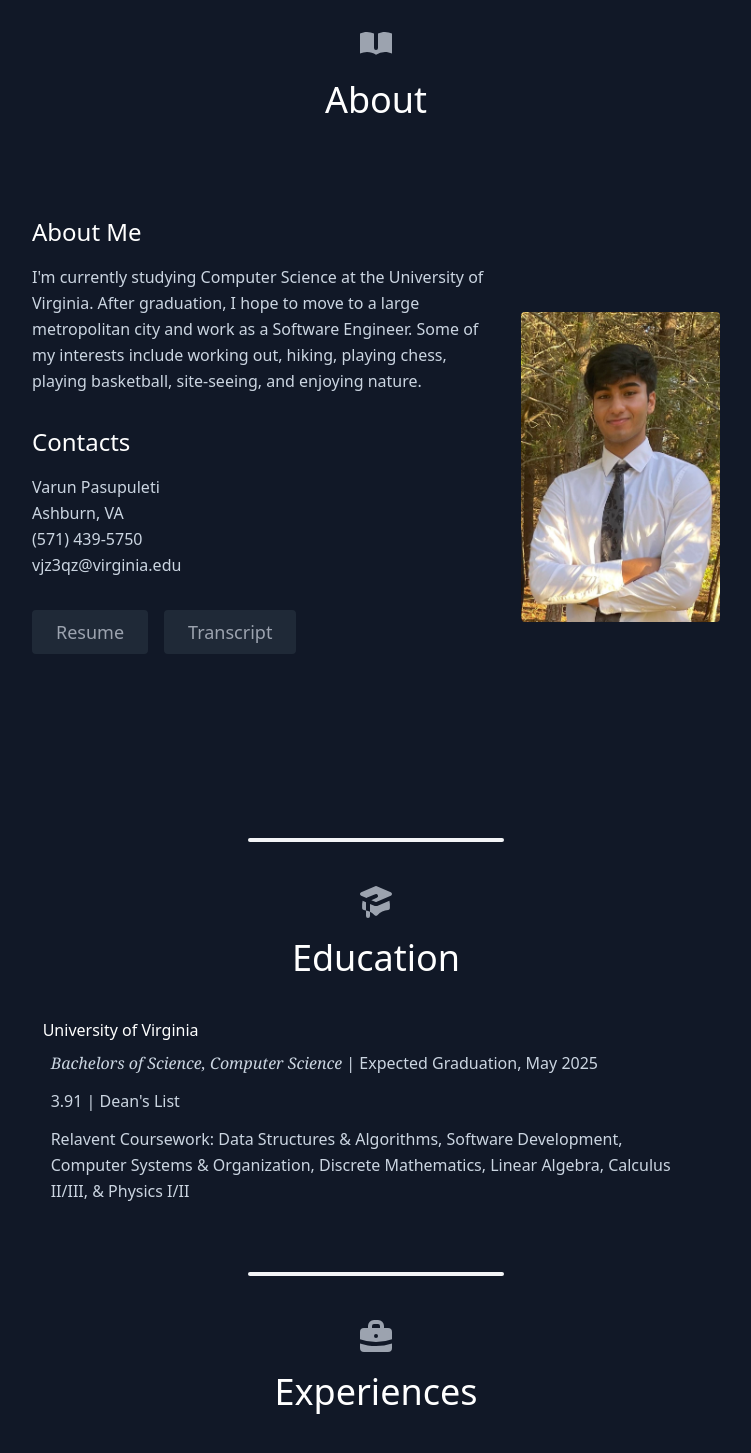
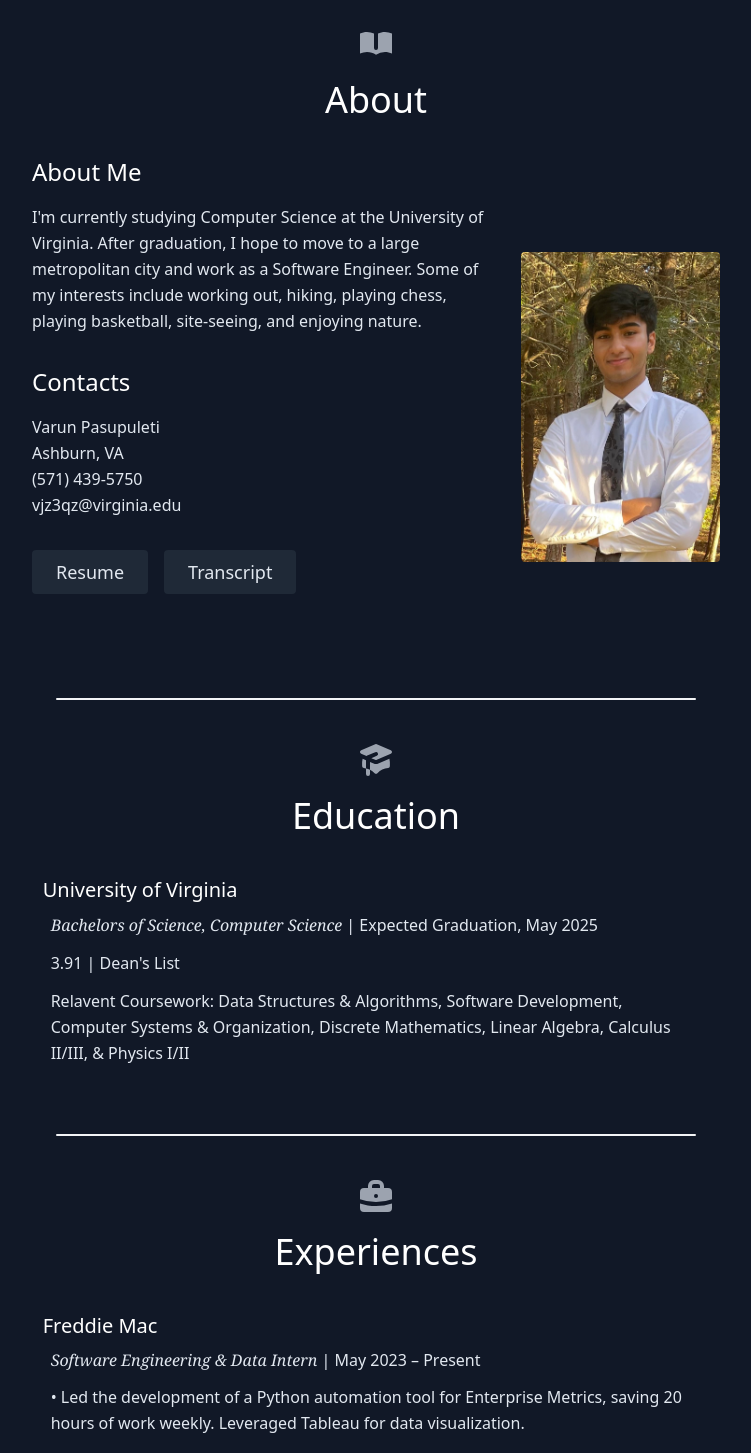
Before and after one commit to vjz3qz/portfolio, a React (Create React App) app: page / in a window 1280 px wide. Shown: the part 720-2173 px from the top of the page, without its empty margins (264-1015 px from the left). Built offline with nearby package versions, Linux system fonts and the light colour scheme; the HTML template or start-up script is replaced by a standard one.

Commit message:
fixed text color

```diff
--- a/src/App.js
+++ b/src/App.js
@@ -17,15 +17,15 @@ function App() {
       <hr className="w-0 h-0 mx-auto mb-10 bg-gray-100 border-0 rounded md:mb-10 dark:bg-gray-700"></hr>
 
       <About />
-        <hr className="w-1/5 h-1 mx-auto my-10 bg-gray-100 border-0 rounded md:my-10 dark:bg-gray-700"></hr>
+        <hr className="w-1/2 h-0.5 mx-auto my-10 bg-gray-100 border-0 rounded md:my-10 dark:bg-gray-700"></hr>
       <Education />
-        <hr className="w-1/5 h-1 mx-auto my-10 bg-gray-100 border-0 rounded md:my-10 dark:bg-gray-700"></hr>
+        <hr className="w-1/2 h-0.5 mx-auto my-10 bg-gray-100 border-0 rounded md:my-10 dark:bg-gray-700"></hr>
       <Experiences />
 
-      <hr className="w-1/5 h-1 mx-auto my-10 bg-gray-100 border-0 rounded md:my-10 dark:bg-gray-700"></hr>
+      <hr className="w-1/2 h-0.5 mx-auto my-10 bg-gray-100 border-0 rounded md:my-10 dark:bg-gray-700"></hr>
       <Projects />
 
-      <hr className="w-1/5 h-1 mx-auto my-10 bg-gray-100 border-0 rounded md:my-10 dark:bg-gray-700"></hr>
+      <hr className="w-1/2 h-0.5 mx-auto my-10 bg-gray-100 border-0 rounded md:my-10 dark:bg-gray-700"></hr>
       <Skills />
     </main>
   );
--- a/src/components/About.js
+++ b/src/components/About.js
@@ -11,14 +11,14 @@ export default function About() {
         </h1>
       </div>
 
-      <div className="container mx-auto lg:max-w-screen-md px-10 py-20 grid grid-cols-1 sm:grid-cols-3 gap-4 items-center">
+      <div className="container mx-auto lg:max-w-screen-md px-10 pt-5 grid grid-cols-1 sm:grid-cols-3 gap-4 items-center">
         <div className="flex flex-col items-start sm:mb-16 mb-0 text-center sm:text-left col-span-1 sm:col-span-2">
           <div>
             <div>
               <h1 className="title-font sm:text-2xl text-xl mb-4 font-medium text-white">
                 About Me
               </h1>
-              <p className="font-light mb-8 leading-relaxed text-slate-300">
+              <p className="font-light mb-8 leading-relaxed text-slate-200">
                 I'm currently studying Computer Science at the University of Virginia.
                 After graduation, I hope to move to a large metropolitan city and work as a Software Engineer.
                 Some of my interests include working out, hiking, playing chess, playing basketball, site-seeing, and enjoying nature.
@@ -29,7 +29,7 @@ export default function About() {
                 Contacts
               </h1>
 
-              <p className="font-light mb-8 leading-relaxed text-slate-300">
+              <p className="font-light mb-8 leading-relaxed text-slate-200">
                 Varun Pasupuleti<br />
                 Ashburn, VA<br />
                 (571) 439-5750<br />
@@ -40,12 +40,12 @@ export default function About() {
           <div className="flex justify-center sm:justify-start">
             <a
               href="https://github.com/vjz3qz"
-              className="inline-flex text-gray-400 bg-gray-800 border-0 py-2 px-6 focus:outline-none hover:bg-gray-700 hover:text-white rounded text-lg">
+              className="inline-flex text-slate-200 font-light bg-gray-800 border-0 py-2 px-6 focus:outline-none hover:bg-gray-700 hover:text-white rounded text-lg">
               Resume
             </a>
             <a
               href="https://www.linkedin.com/in/varunpasupuleti/"
-              className="ml-4 inline-flex text-gray-400 bg-gray-800 border-0 py-2 px-6 focus:outline-none hover:bg-gray-700 hover:text-white rounded text-lg"
+              className="ml-4 inline-flex text-slate-200 font-light bg-gray-800 border-0 py-2 px-6 focus:outline-none hover:bg-gray-700 hover:text-white rounded text-lg"
             >
               Transcript
             </a>
--- a/src/components/Education.js
+++ b/src/components/Education.js
@@ -6,12 +6,12 @@ import { AcademicCapIcon } from "@heroicons/react/solid";
 function IndividualEducation({ education }) {
     return (
       <div className="p-5 m-5">
-      <h3 className="title-font text-white">{education.school}</h3>
-      <p className=" p-1 m-1 leading-relaxed text-slate-300"><span className="font-serif italic ">{education.degree + ", " + education.major}</span> |{" "}
+      <h3 className="title-font text-xl text-white">{education.school}</h3>
+      <p className=" p-1 m-1 leading-relaxed text-slate-200"><span className="font-serif italic ">{education.degree + ", " + education.major}</span> |{" "}
           <span className="font-light">{education.time}</span></p>
       <p className=" p-1 m-1 leading-relaxed text-slate-3000">
-          <span className="font-light leading-relaxed text-slate-300">{education.gpa} | Dean's List</span></p>
-          <p className="p-1 m-1 leading-relaxed text-slate-300">Relavent Coursework: <span className="font-light">{education.coursework}</span></p>
+          <span className="font-light leading-relaxed text-slate-200">{education.gpa} | Dean's List</span></p>
+          <p className="p-1 m-1 leading-relaxed text-slate-200">Relavent Coursework: <span className="font-light">{education.coursework}</span></p>
       </div>
     );
   }
--- a/src/components/Experiences.js
+++ b/src/components/Experiences.js
@@ -7,12 +7,12 @@ import { BriefcaseIcon } from "@heroicons/react/solid";
 function IndividualExperience({ experience }) {
   return (
     <div className="p-5 m-5">
-      <h3 className="title-font text-white">{experience.company}</h3>
-      <p className=" p-1 m-1 text-slate-300"><span className="font-serif italic">{experience.position}</span> |{" "}
+      <h3 className="title-font text-xl text-white">{experience.company}</h3>
+      <p className=" p-1 m-1 text-slate-200"><span className="font-serif italic">{experience.position}</span> |{" "}
         <span className="font-light">{experience.time}</span></p>
       <ul>
         {experience.description.map((bullet, index) => (
-          <li key={`${bullet}-${index}`} className="font-light p-1 m-1 leading-relaxed text-slate-300">
+          <li key={`${bullet}-${index}`} className="font-light p-1 m-1 leading-relaxed text-slate-200">
             • <ReactMarkdown components={{
               a: ({node, ...props}) => <a className="underline" {...props} />,
               p: ({node, ...props}) => <span {...props} />
--- a/src/components/Navbar.js
+++ b/src/components/Navbar.js
@@ -1,4 +1,3 @@
-import { ArrowRightIcon } from "@heroicons/react/solid";
 import React from "react";
 import { Link } from 'react-scroll';
 
--- a/src/components/Projects.js
+++ b/src/components/Projects.js
@@ -31,7 +31,7 @@ export default function Projects() {
                   <h1 className="title-font text-lg font-medium text-white mb-3">
                     {project.title}
                   </h1>
-                  <p className="leading-relaxed text-slate-300">{project.description}</p>
+                  <p className="leading-relaxed text-slate-200">{project.description}</p>
                 </div>
               </div>
             </a>
--- a/src/data.js
+++ b/src/data.js
@@ -28,7 +28,7 @@ export const experiences = [
       description:
         [
             "Designed a database manager application with the MERN stack, enabling authenticated users to manage station-wide door permissions for 100+ members.",
-            "Optimized and deployed the CARS Access Control using C/C++ and Python. Reduced server CPU usage by 90% at idle and improved the average processing speed from 5 seconds to 1."
+            "Optimized and deployed the [CARS Access Control](https://github.com/vjz3qz/carsac) using C/C++ and Python. Reduced server CPU usage by 90% at idle and improved the average processing speed from 5 seconds to 1."
         ],
     },
     {
@@ -38,7 +38,7 @@ export const experiences = [
       time: "April 2022 – Present",
       description:
         [
-          "Developed predictive machine learning models for human metabolic networks using MATLAB and Python (Pandas, Scikit-Learn), achieving a 94% accuracy in disease state predictions.",
+          "Developed predictive [machine learning models](https://github.com/vjz3qz/cancer-metabolic-analysis) for human metabolic networks using MATLAB and Python (Pandas, Scikit-Learn), achieving a 94% accuracy in disease state predictions.",
           "Created Bash scripts for parallel processing of model fine-tuning across multiple datasets in a Linux environment, leveraging an HPC system.",
           "Recognized with the [GIDI-UP: Summer Research Award](https://gidi.virginia.edu/gidiup-summer-research-award) and awarded a grant of $10,000."
         ],
```
